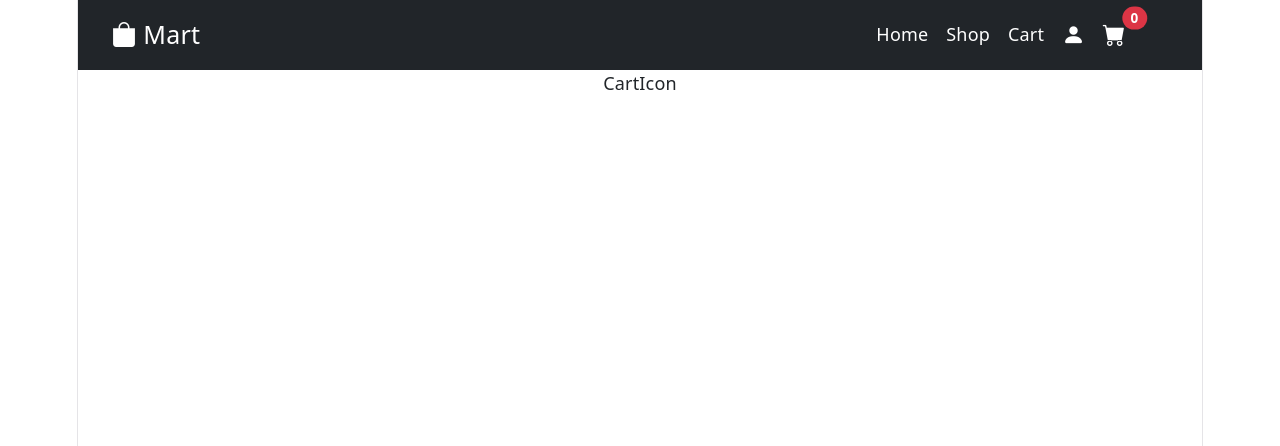
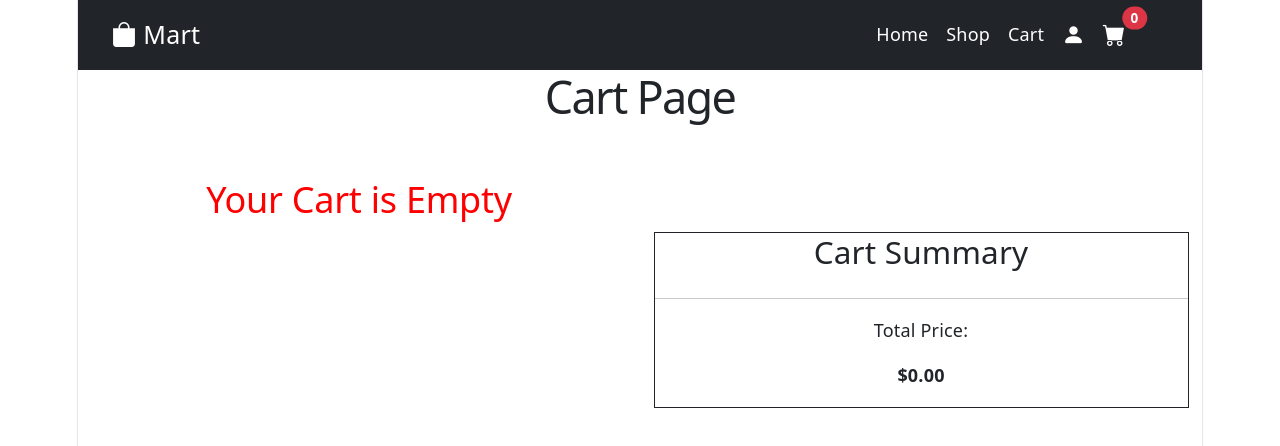
Before and after one commit to SriVarshininoothi/mart, a React (Vite) app: page /CartIcon in a window 1280 px wide. Shown: the top 446 px of the page. Built offline with nearby package versions, Linux system fonts and the light colour scheme.

Commit message:
Updated empty cart

```diff
--- a/src/Pages/Cart.jsx
+++ b/src/Pages/Cart.jsx
@@ -2,7 +2,33 @@ import React from 'react'
 
 const Cart = () => {
   return (
-    <div>Cart</div>
+    <div>
+      <h1>Cart Page</h1>
+      <div className='container my-5'>
+        <div className='row'>
+          <div className='col-12 col-md-12 col-lg-6'>
+            <div>
+              <h2 style={{color:"red"}}>Your Cart is Empty</h2>
+            </div>
+
+          </div>
+
+          <div className='col-12 col-md-12 col-lg-6 my-5'>
+            <div className='cart-body' style={{border:"1px solid",display:"flex",flexDirection:"column",justifyContent:"start"}}>
+              <h3>Cart Summary</h3>
+
+              <hr/>
+              <p>Total Price:</p>
+              <p><strong>$0.00</strong></p>
+
+            </div>
+
+          </div>
+
+        </div>
+
+      </div>
+    </div>
   )
 }
 
--- a/src/Pages/CartIcon.jsx
+++ b/src/Pages/CartIcon.jsx
@@ -2,9 +2,33 @@ import React from 'react'
 
 const CartIcon = () => {
   return (
-    <div>
-        CartIcon
+        <div>
+      <h1>Cart Page</h1>
+      <div className='container my-5'>
+        <div className='row'>
+          <div className='col-12 col-md-12 col-lg-6'>
+            <div>
+              <h2 style={{color:"red"}}>Your Cart is Empty</h2>
+            </div>
+
+          </div>
+
+          <div className='col-12 col-md-12 col-lg-6 my-5'>
+            <div className='cart-body' style={{border:"1px solid",display:"flex",flexDirection:"column",justifyContent:"start"}}>
+              <h3>Cart Summary</h3>
+
+              <hr/>
+              <p>Total Price:</p>
+              <p><strong>$0.00</strong></p>
+
+            </div>
+
+          </div>
+
         </div>
+
+      </div>
+    </div>
   )
 }
 
--- a/src/sections/BigDiscount.jsx
+++ b/src/sections/BigDiscount.jsx
@@ -3,6 +3,11 @@ import API from '../api/api';
 import { Link } from 'react-router-dom';
 
 const BigDiscount = () => {
+
+  function handleButton (){
+
+
+  }
 
   const [products, setProducts] = useState([]);
 
```
